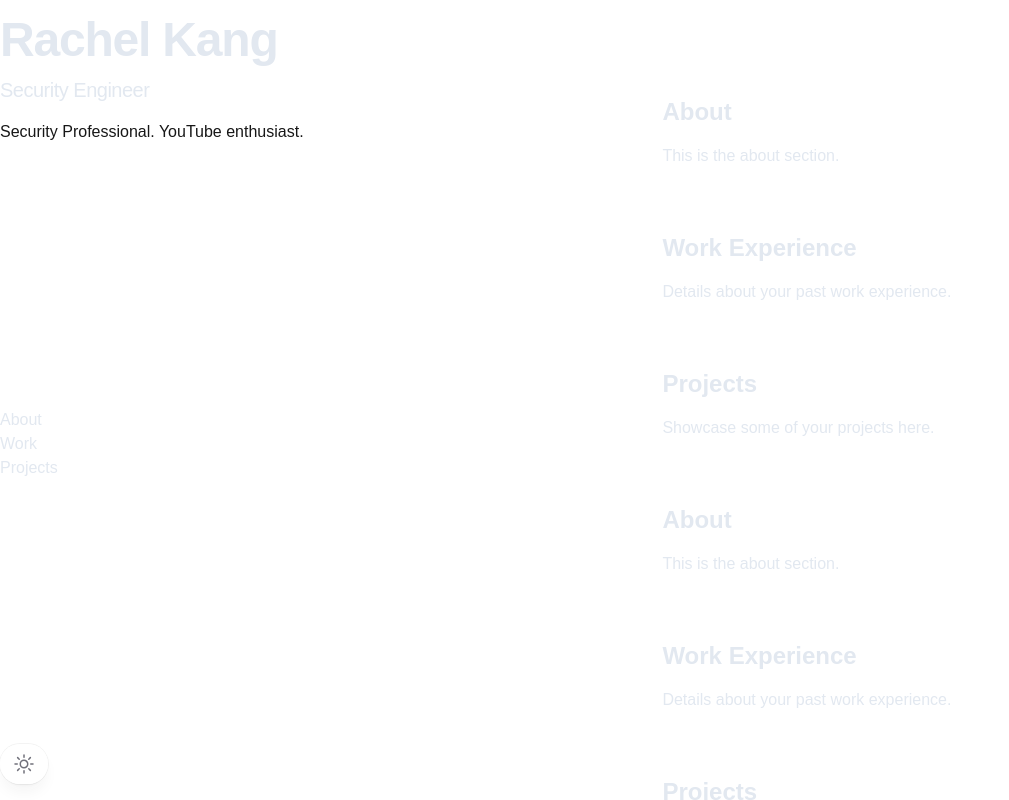
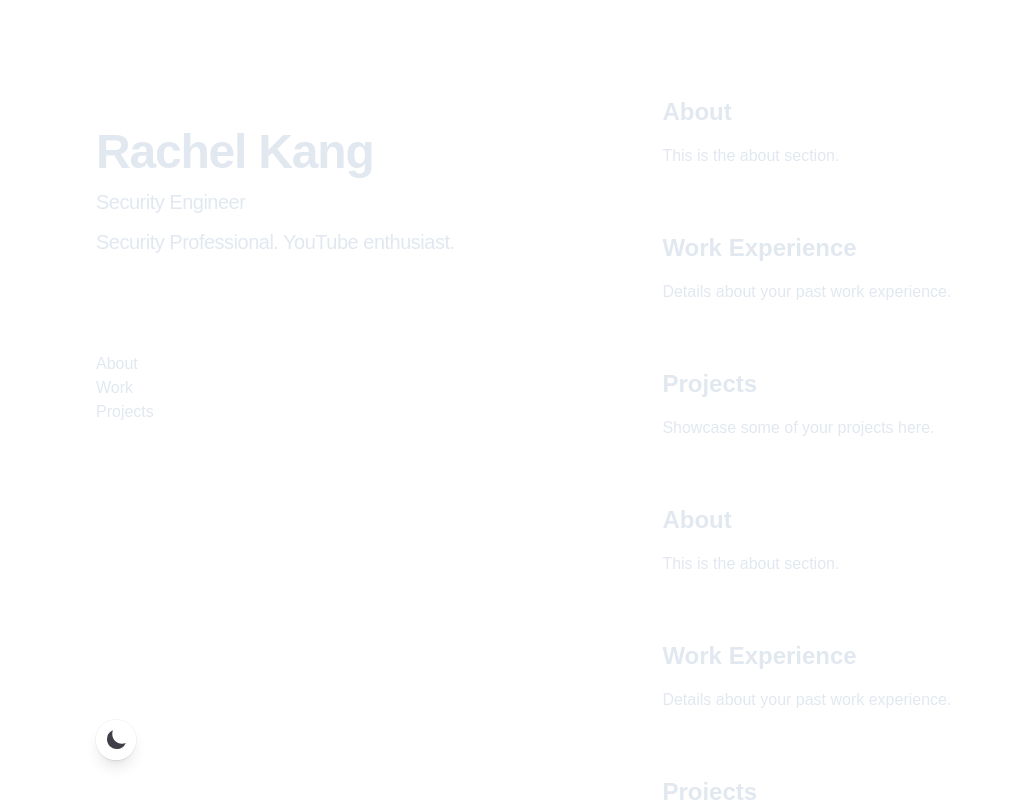
Before and after one commit to rkang821/v2, a Next.js app: page / in a window 1280 px wide. Shown: the whole page, without its empty margins (0-1009 px from the left). Built offline with nearby package versions, Linux system fonts and the light colour scheme; no server answers.

Commit message:
refactor: fixed container sizing, theme provider, styling, and icon settings

```diff
--- a/src/app/globals.css
+++ b/src/app/globals.css
@@ -20,16 +20,47 @@
 }
 
 @layer components {
+  .app-container {
+    @apply w-full            /* fill 100% of the viewport width */
+    h-full
+    font-sans;
+  }
+  /* 1) Header wrapper */
   .header-wrapper {
+    /* make room for absolute child (the theme button) */
+    @apply relative;
+    /* Mobile defaults: full-width, 1.5rem padding, centered text */
+    @apply w-full p-6 mx-auto text-center;
+    /* Medium+ (tablet): bump vertical padding to 3rem without touching mobile */
+    @apply md:py-10 md:px-12;
+    /* Desktop: become sticky left column, full-height flex, center children, extra padding */
+    @apply lg:sticky lg:top-0
+    lg:h-screen
+    lg:flex lg:flex-col lg:justify-center lg:space-y-8
+    lg:w-[48%]
+    lg:pl-24         /* 6rem left/right */
+    lg:pt-32 /* 8rem top & bottom */
+    lg:text-left;
+  }
+
+  /* 2) Content wrapper (right pane) */
+  .content-wrapper {
     @apply flex-1
       h-full
       overflow-y-auto
-      pt-24
-      lg:py-24
-      px-6
-      lg:px-12
-      max-w-[72rem]
-      mx-auto;
+      py-24            /* 6rem top & bottom */
+      px-6 lg:px-12    /* 1.5rem → 3rem horizontal on lg */
+      max-w-[72rem]    /* cap width ~1152px */
+      mx-auto; /* center if parent is wider */
+  }
+
+  /* 3) Theme-button wrapper */
+  .theme-button-wrapper {
+    /* Mobile: absolutely pinned in header’s top-right */
+    @apply absolute top-6 right-6;
+
+    /* Desktop: back in flex flow and pushed to bottom */
+    @apply lg:static lg:mt-auto;
   }
 }
 
@@ -48,8 +79,3 @@ section {
   margin-bottom: 2rem;
   padding-bottom: 2rem;
 }
-
-header,
-footer {
-  padding: 1rem 0;
-}
--- a/src/app/layout.tsx
+++ b/src/app/layout.tsx
@@ -20,18 +20,18 @@ export default async function RootLayout({
 
   return (
     <html lang="en" suppressHydrationWarning>
-      {/*
-        1. h-screen gives body a full viewport height
-        2. lg:flex h-full splits header + content at desktop
-      */}
-      <body className="h-screen antialiased bg-navy">
+      <body className="h-screen overflow-hidden antialiased bg-navy">
         <ThemeProvider attribute="class" defaultTheme={initialTheme}>
-          <div className="lg:flex h-full">
+          <div className="app-container">
             {/* Left column: sticky header */}
-            <Header />
-            <main id="content" className="header-wrapper">
-              {children}
-            </main>
+            <div className="lg:flex h-full">
+              <header className="header-wrapper">
+                <Header />
+              </header>
+              <main id="content" className="content-wrapper">
+                {children}
+              </main>
+            </div>
           </div>
         </ThemeProvider>
       </body>
--- a/src/components/shared/header.tsx
+++ b/src/components/shared/header.tsx
@@ -3,12 +3,7 @@ import { ThemeSwitcherButton } from "@/components/shared/themeswitcherbutton";
 
 export default function Header() {
   return (
-    <header
-      className="w-full
-        lg:sticky lg:top-0
-        lg:h-screen lg:flex lg:flex-col lg:justify-between
-        lg:w-[48%] lg:py-24"
-    >
+    <>
       <div>
         <h1 className="text-4xl font-bold tracking-tight text-slate-200 sm:text-5xl">
           Rachel Kang
@@ -16,7 +11,7 @@ export default function Header() {
         <h2 className="mt-3 text-lg font-medium tracking-tight text-slate-200 sm:text-xl">
           Security Engineer
         </h2>
-        <p className="mt-4 max-w-xs leading-normal">
+        <p className="mt-3 text-lg font-medium tracking-tight text-slate-200 sm:text-xl">
           Security Professional. YouTube enthusiast.
         </p>
       </div>
@@ -40,9 +35,10 @@ export default function Header() {
           </li>
         </ul>
       </nav>
-      <div className="mt-8 lg:mt-16">
+
+      <div className="theme-button-wrapper">
         <ThemeSwitcherButton />
       </div>
-    </header>
+    </>
   );
 }
--- a/src/components/shared/icons.tsx
+++ b/src/components/shared/icons.tsx
@@ -233,7 +233,13 @@ export function SunIcon(props: React.ComponentPropsWithoutRef<"svg">) {
 
 export function MoonIcon(props: React.ComponentPropsWithoutRef<"svg">) {
   return (
-    <svg viewBox="0 0 24 24" aria-hidden="true" {...props}>
+    <svg
+      viewBox="0 0 24 24"
+      fill="currentColor"
+      stroke="none"
+      aria-hidden="true"
+      {...props}
+    >
       <path
         d="M21.752 15.002A9.72 9.72 0 0 1 18 15.75c-5.385 0-9.75-4.365-9.75-9.75 0-1.33.266-2.597.748-3.752A9.753 9.753 0 0 0 3 11.25C3 16.635 7.365 21 12.75 21a9.753 9.753 0 0 0 9.002-5.998Z"
         strokeWidth="1.5"
--- a/src/components/shared/themeswitcherbutton.tsx
+++ b/src/components/shared/themeswitcherbutton.tsx
@@ -1,7 +1,7 @@
 "use client";
 
 import { useState, useEffect } from "react";
-import { SunIcon, MoonIcon } from "./icons";
+import { MoonIcon } from "./icons";
 import { useTheme } from "next-themes";
 
 export function ThemeSwitcherButton() {
@@ -9,20 +9,29 @@ export function ThemeSwitcherButton() {
   const otherTheme = resolvedTheme === "dark" ? "light" : "dark";
   const [mounted, setMounted] = useState(false);
 
-  useEffect(() => {
-    setMounted(true);
-  }, []);
+  // wait for client hydration so resolvedTheme is correct
+  useEffect(() => setMounted(true), []);
+  if (!mounted) return null;
 
   return (
     <button
       id="themeswitcherbutton"
       type="button"
-      aria-label={mounted ? `Switch to ${otherTheme} theme` : "Toggle theme"}
-      className="group rounded-full bg-white/90 px-3 py-2 shadow-lg shadow-zinc-800/5 ring-1 ring-zinc-900/5 backdrop-blur transition dark:bg-zinc-800/90 dark:ring-white/10 dark:hover:ring-white/20"
+      aria-label={`Switch to ${otherTheme} theme`}
       onClick={() => setTheme(otherTheme)}
+      className="
+        group
+        rounded-full p-2
+        bg-white/90 dark:bg-zinc-800/90
+        shadow-lg ring-1 ring-zinc-900/5 dark:ring-white/10
+        backdrop-blur transition
+      "
     >
-      <SunIcon className="h-5 w-5 fill-zinc-100 stroke-zinc-500 transition group-hover:fill-zinc-200 group-hover:stroke-blue-500 dark:hidden sm:h-6 sm:w-6 " />
-      <MoonIcon className="hidden h-5 w-5 transition dark:block dark:fill-zinc-700 dark:stroke-zinc-500 dark:group-hover:stroke-blue-300 sm:h-6 sm:w-6" />
+      <MoonIcon
+        className="
+        h-6 w-6 fill-current text-zinc-700 dark:text-zinc-300 transition group-hover:text-slate-700 dark:group-hover:text-slate-700
+        "
+      />
     </button>
   );
 }
--- a/tailwind.config.js
+++ b/tailwind.config.js
@@ -33,4 +33,12 @@ module.exports = {
     },
   },
   plugins: [],
+  darkMode: "class",
+  content: [
+    /* … your globs … */
+  ],
+  theme: {
+    /* … */
+  },
+  plugins: [],
 };
```
